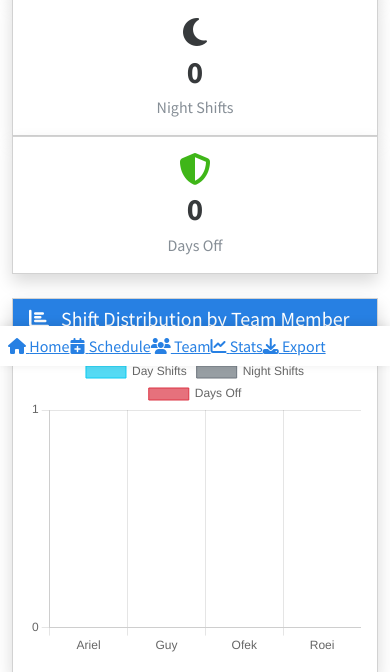
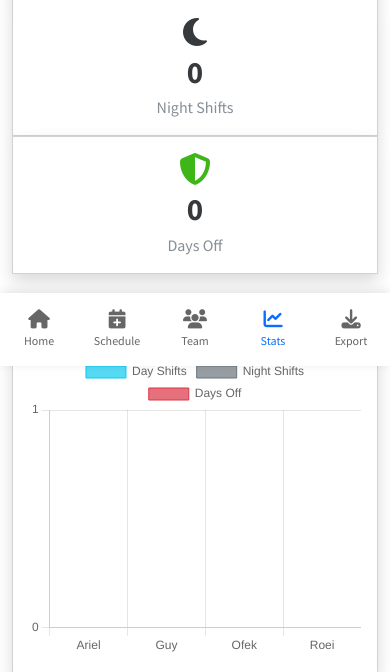
Before and after one commit to Ariel7871/Shift-Manager, a Flask app: page /analytics in a window 390 px wide. Shown: the part 478-1150 px from the top of the page. Run offline with Flask 3, Linux system fonts and the light colour scheme; data that the repository does not hold is empty; some libraries are stand-ins or nearby versions.

Commit message:
Add files via upload

```diff
--- a/templates/base.html
+++ b/templates/base.html
@@ -82,8 +82,42 @@
             font-weight: 500;
         }
 
-        .nav-link i {
-            font-size: 1.1rem;
+        /* Mobile Navigation Styles */
+        .mobile-navbar {
+            display: none;
+            position: fixed;
+            bottom: 0;
+            left: 0;
+            right: 0;
+            background-color: #ffffff;
+            box-shadow: 0 -2px 10px rgba(0,0,0,0.1);
+            z-index: 999;
+            padding: 0.5rem 0;
+        }
+
+        .mobile-navbar-item {
+            flex: 1;
+            text-align: center;
+            padding: 0.5rem;
+            color: #666;
+            text-decoration: none;
+            font-size: 0.8rem;
+            display: flex;
+            flex-direction: column;
+            align-items: center;
+            gap: 0.25rem;
+        }
+
+        .mobile-navbar-item i {
+            font-size: 1.2rem;
+        }
+
+        .mobile-navbar-item.active {
+            color: #0d6efd;
+        }
+
+        .mobile-navbar-item span {
+            font-size: 0.75rem;
         }
 
         /* Dark mode adjustments */
@@ -110,17 +144,16 @@
             background: rgba(255, 255, 255, 0.1);
         }
 
-        /* Mobile Bottom Navigation */
-        .mobile-navbar {
-            display: none;  /* Hidden by default */
-            position: fixed;
-            bottom: 0;
-            left: 0;
-            right: 0;
-            background-color: #ffffff;
-            box-shadow: 0 -2px 10px rgba(0,0,0,0.1);
-            z-index: 1000;
-            padding: 0.5rem;
+        [data-bs-theme="dark"] .mobile-navbar {
+            background-color: #2d2d2d;
+        }
+
+        [data-bs-theme="dark"] .mobile-navbar-item {
+            color: #adb5bd;
+        }
+
+        [data-bs-theme="dark"] .mobile-navbar-item.active {
+            color: #fff;
         }
 
         /* Responsive Adjustments */
@@ -148,8 +181,8 @@
             }
 
             .main-content {
-                padding-top: 1rem;  /* Less space on mobile */
-                padding-bottom: 4rem;  /* Space for bottom nav */
+                padding-top: 1rem;
+                padding-bottom: 4.5rem;  /* Space for bottom nav */
             }
         }
     </style>
```
